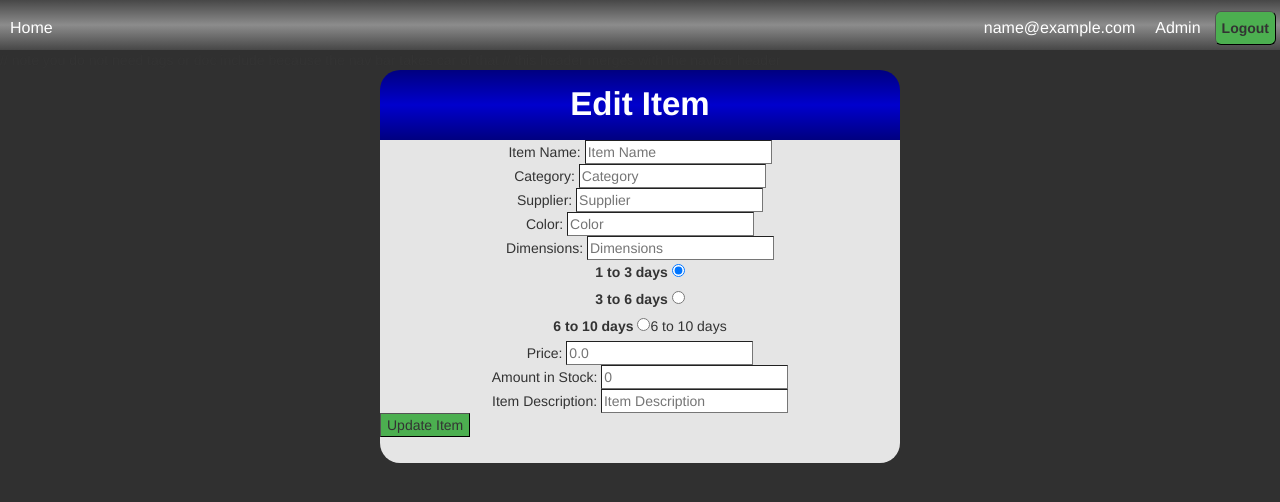
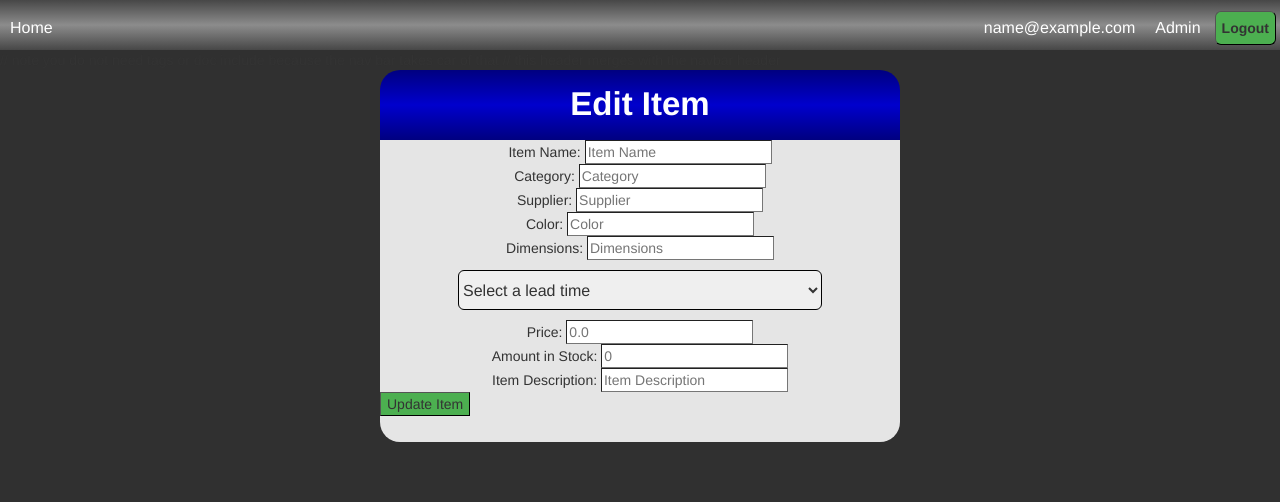
Before and after one commit to aclendenen/Fundamentals, a PHP site: page /php/edit_item.php in a window 1280 px wide. Shown: the top 502 px of the page. Run offline with PHP 8.4, Linux system fonts and the light colour scheme; the visitor is signed in with stand-in values (Sample User, id 1); data that the repository does not hold is empty; some libraries are stand-ins or nearby versions.

Commit message:
fixed price input

```diff
--- a/php/add_item.php
+++ b/php/add_item.php
@@ -65,7 +65,7 @@
 				</select>
 				<br>
 
-			Price: <input type= "number" min="0" step="0.01" name= "itemPrice" placeholder= "0.0" required></input> <br>
+			Price: <input type= "number" min="0" step="any" name= "itemPrice" placeholder= "0.0" required></input> <br>
 
 			Amount in Stock: <input type= "number" min="0" step="1" name= "itemStock" placeholder= "0" required></input> <br>
 
--- a/php/edit_item.php
+++ b/php/edit_item.php
@@ -14,7 +14,7 @@
 	  $itemPrice = $itemInfo['price'];
 	  $itemStock = $itemInfo['in_stock'];
 	  $itemDescription = $itemInfo['description'];
-	  $lead_time = $itemInfo['lead_time'];
+	  $leadTime = $itemInfo['lead_time'];
 
 	}
 	if(isset($_POST["updateItem_button"]))
@@ -29,12 +29,12 @@
 	  $itemPrice = strip_tags($_POST['itemPrice']);
 	  $itemStock = strip_tags($_POST['itemStock']);
 	  $itemDescription = strip_tags($_POST['itemDescription']);
-	  $lead_time = strip_tags($_POST['lead_time']);
+	  $leadTime = strip_tags($_POST['lead_time']);
 
 	  //TODO: verify and "clean" data for table input
 	  try
 	  {
-	    if( $user->updateItem($itemID,$itemName,$itemCategory,$itemSupplier,$itemColor,$itemDimensions,$itemPrice,$itemStock,$lead_time,$itemDescription) )
+	    if( $user->updateItem($itemID,$itemName,$itemCategory,$itemSupplier,$itemColor,$itemDimensions,$itemPrice,$itemStock,$leadTime,$itemDescription) )
 	    {
 	      $user->redirect_with_flash("home.php","update Success!");
 	    }
@@ -74,18 +74,15 @@
 
 			Dimensions: <input type= "text" name= "itemDimensions" placeholder= "Dimensions"><?php echo $itemDimensions ?></input> <br>
 
-			<div>
-				<label for="input1">1 to 3 days</label>
-				<input id = "input1" type = "radio" name = "lead_time" value ="1 to 3 days" checked required><br>
+			<select id= "leadTimeDrop" class= "container_field center_elements" type= "text" name="lead_time" required><div style= "display:inline-block" div>*</div>
+					<option value="" disabled selected>Select a lead time</option>
+					<option id= "fastest" value="1 to 3 days">1 to 3 days</option>
+					<option id= "faster" value="3 to 6 days">3 to 6 days</option>
+					<option id= "fast" value="6 to 10 days">6 to 10 days</option>
+				</select>
+				<br>
 
-				<label for="input2">3 to 6 days</label>
-				<input id = "input2" type="radio" name = "lead_time" value = "3 to 6 days"><br>
-
-				<label for="input3">6 to 10 days</label>
-				<input id = "input3" type = "radio" name = "lead_time" value = "6 to 10 days">6 to 10 days</input><br>
-			</div>
-
-			Price: <input type= "number" min="0" name= "itemPrice" placeholder= "0.0" required><?php echo $itemPrice ?></input> <br>
+			Price: <input type= "number" min="0" step="any" name= "itemPrice" placeholder= "0.0" required><?php echo $itemPrice ?></input> <br>
 
 			Amount in Stock: <input type= "number" min="0" step="1" name= "itemStock" placeholder= "0" required><?php echo $itemStock ?></input> <br>
 
```
